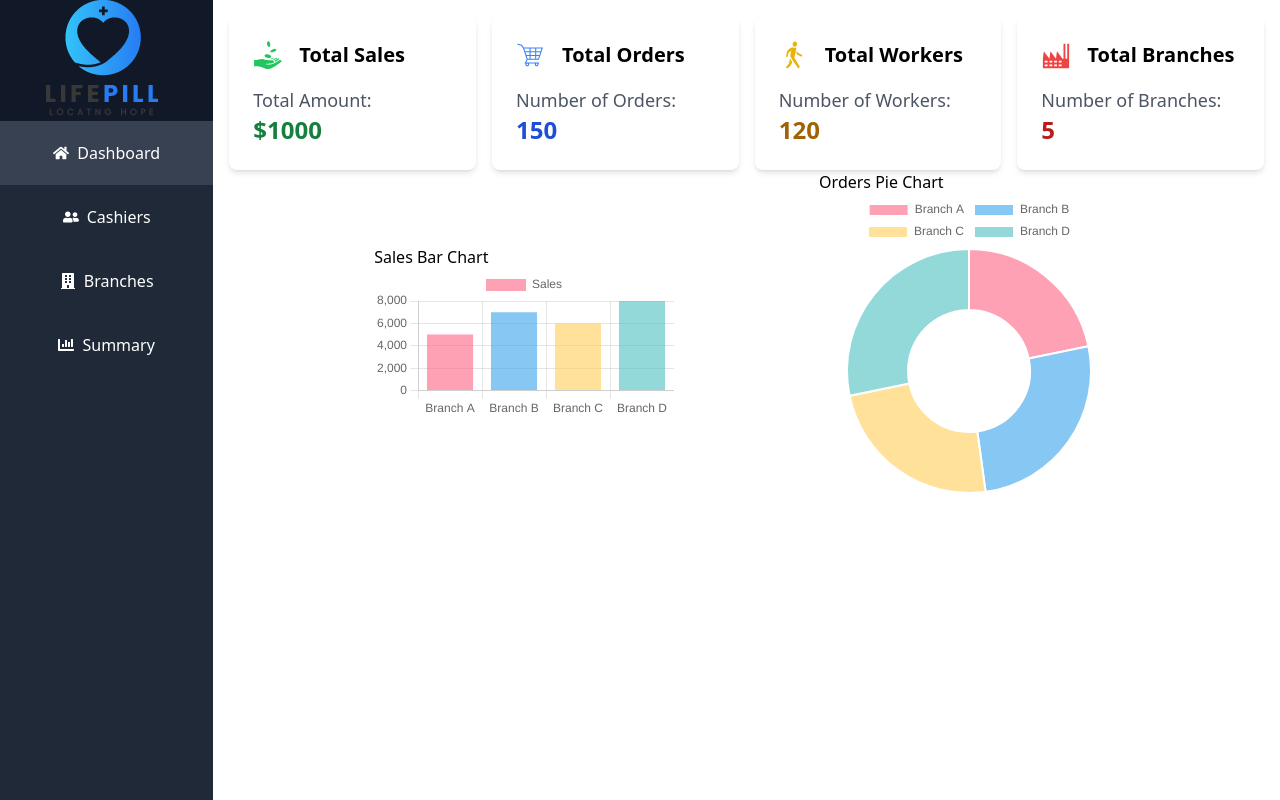
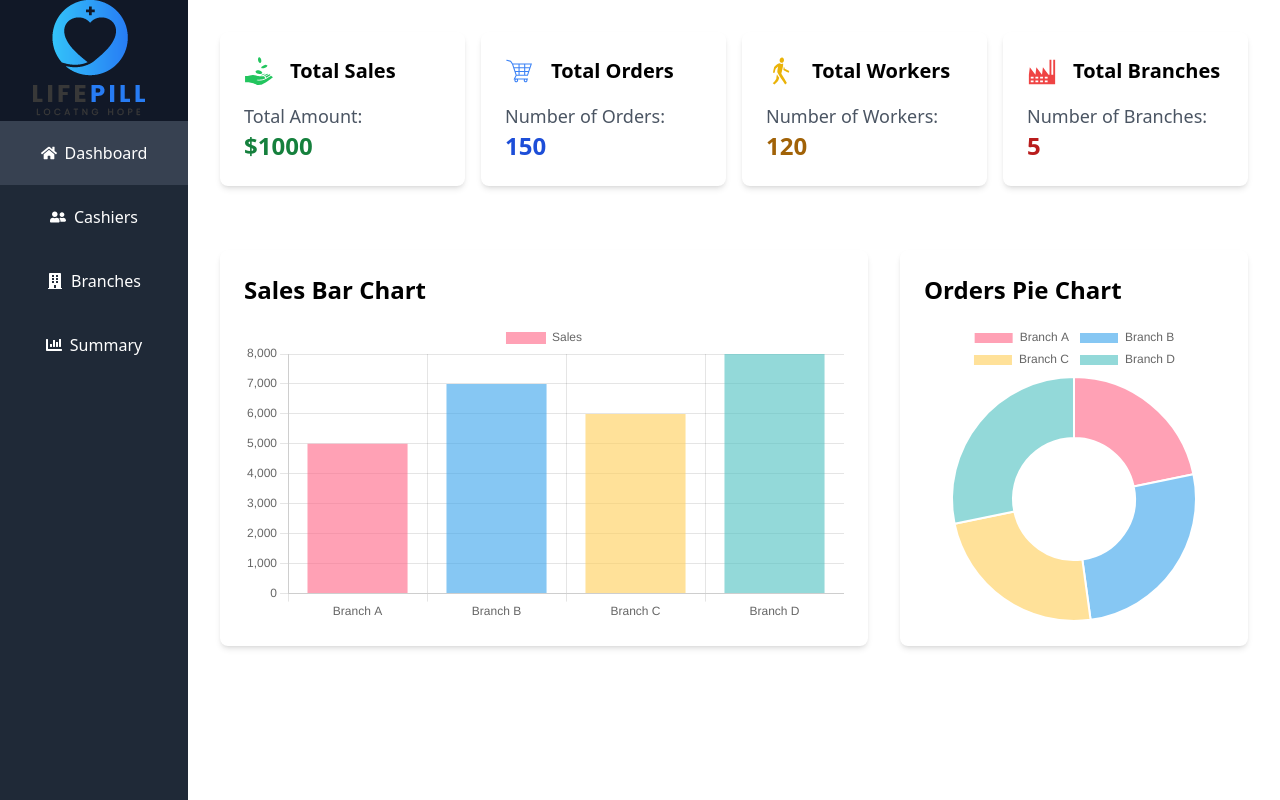
Before and after one commit to Life-Pill/pharmacy-manager-web-app, a React (Vite) app: page /dashboard in a window 1280 px wide. Built offline with nearby package versions, Linux system fonts and the light colour scheme.

Commit message:
Refactor chart components and update layout

```diff
--- a/src/features/main-dashboard/components/order-by-branch-pie-chart/OrderPieChart.tsx
+++ b/src/features/main-dashboard/components/order-by-branch-pie-chart/OrderPieChart.tsx
@@ -1,6 +1,6 @@
 import React from 'react';
 import { fakeBranchData } from '../../../../interfaces/PharmacyBranch';
-import { Doughnut, Pie } from 'react-chartjs-2';
+import { Doughnut } from 'react-chartjs-2';
 import 'chart.js/auto';
 
 type Props = {};
@@ -26,9 +26,11 @@ function OrderPieChart({}: Props) {
   };
 
   return (
-    <div>
-      <h2>Orders Pie Chart</h2>
-      <Doughnut data={data} />
+    <div className='bg-white rounded-lg shadow-md p-6'>
+      <h2 className='text-2xl font-semibold mb-4'>Orders Pie Chart</h2>
+      <div className='w-full h-auto'>
+        <Doughnut data={data} />
+      </div>
     </div>
   );
 }
--- a/src/features/main-dashboard/components/sales-by-branch-bar-chart/SalesBarChart.tsx
+++ b/src/features/main-dashboard/components/sales-by-branch-bar-chart/SalesBarChart.tsx
@@ -26,9 +26,11 @@ const SalesBarChart: React.FC<Props> = () => {
   };
 
   return (
-    <div>
-      <h2>Sales Bar Chart</h2>
-      <Bar data={data} />
+    <div className='bg-white rounded-lg shadow-md p-6'>
+      <h2 className='text-2xl font-semibold mb-4'>Sales Bar Chart</h2>
+      <div className='w-[600px] h-auto'>
+        <Bar data={data} />
+      </div>
     </div>
   );
 };
--- a/src/features/main-dashboard/layouts/MainDashboard.tsx
+++ b/src/features/main-dashboard/layouts/MainDashboard.tsx
@@ -7,16 +7,13 @@ type Props = {};
 
 function MainDashboard({}: Props) {
   return (
-    <div className='p-4 max-h-screen overflow-y-hidden'>
+    <div className='p-8 max-h-screen overflow-y-hidden flex flex-col items-center gap-16'>
       <SummaryCards />
 
-      <div className='flex flex-row justify-evenly items-center'>
-        <div className=' '>
-          <SalesBarChart />
-        </div>
-        <div className=''>
-          <OrderPieChart />
-        </div>
+      <div className='flex flex-col sm:flex-row justify-evenly items-center w-full gap-8'>
+        <SalesBarChart />
+
+        <OrderPieChart />
       </div>
     </div>
   );
```
